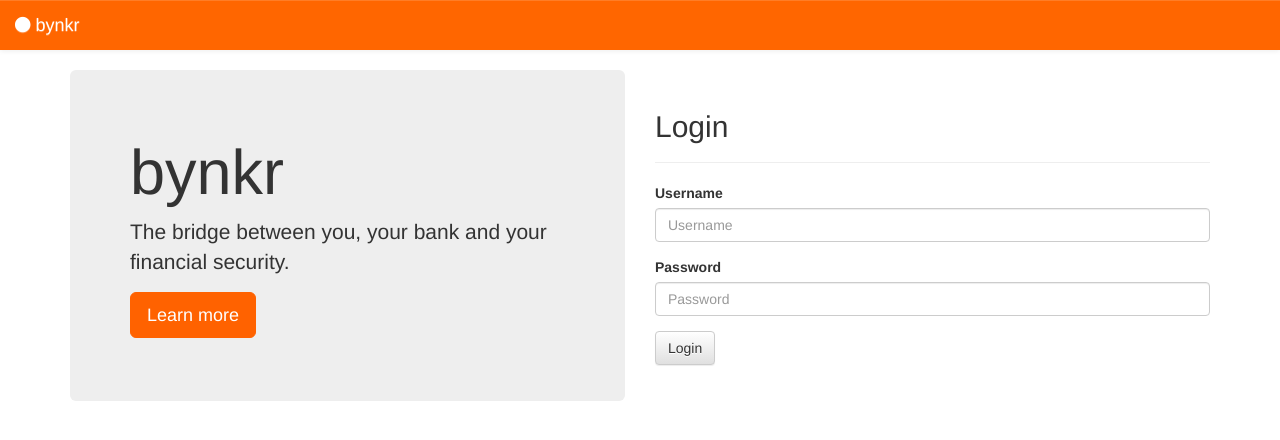
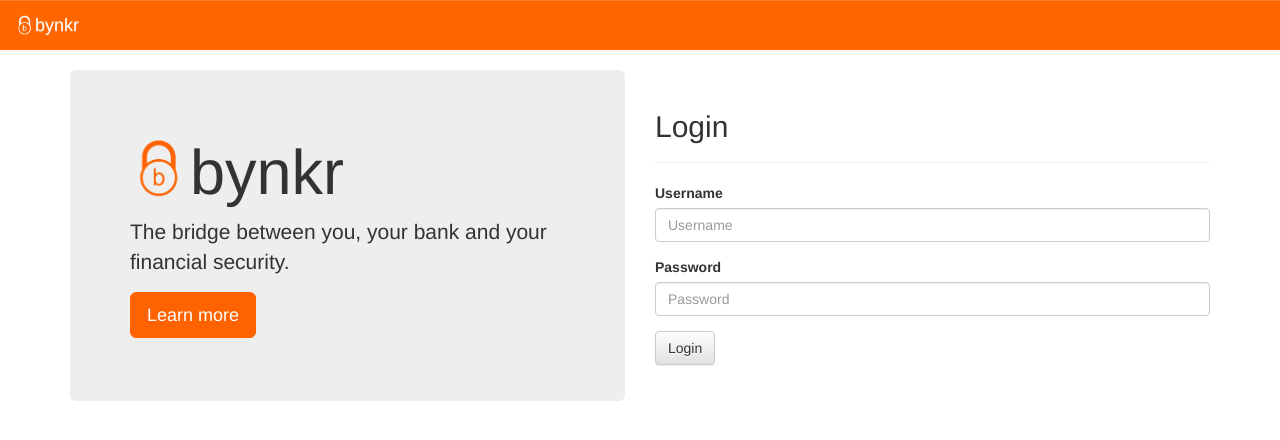
Before and after one commit to Vennik/bynkr, a PHP site: page / in a window 1280 px wide. Shown: the top 440 px of the page. Run offline with PHP 8.4, Linux system fonts and the light colour scheme; some libraries are stand-ins or nearby versions.

Commit message:
added logo

```diff
--- a/navigation.php
+++ b/navigation.php
@@ -1,7 +1,7 @@
 <nav class="navbar navbar-default navbar-fixed-top">
     <div class="container-fluid">
         <div class="navbar-header">
-            <a class="navbar-brand" href="/"><i class="fa fa-circle"></i> bynkr</a>
+            <a class="navbar-brand" href="/"><img src="/images/bynkr-white.png" alt="Logo" style="width: 20px;float: left;"> bynkr</a>
         </div>
         <div id="navbar" class="navbar-right">
             <ul class="nav navbar-nav">
--- a/pages/index.php
+++ b/pages/index.php
@@ -36,7 +36,7 @@ if (isset($_POST['email'])) {
     <div class="col-md-6 col-xs-12">
 
         <div class="jumbotron">
-            <h1>bynkr</h1>
+            <h1><img src="/images/bynkr.png" alt="Logo" style="width: 60px; float: left;"> bynkr</h1>
             <p>The bridge between you, your bank and your financial security.</p>
             <p><a class="btn  btn-orange btn-lg" href="#" role="button">Learn more</a></p>
         </div>
```
Also changed, not shown: images/bynkr-old.png (added), images/bynkr-white.png (added), images/bynkr.png.
